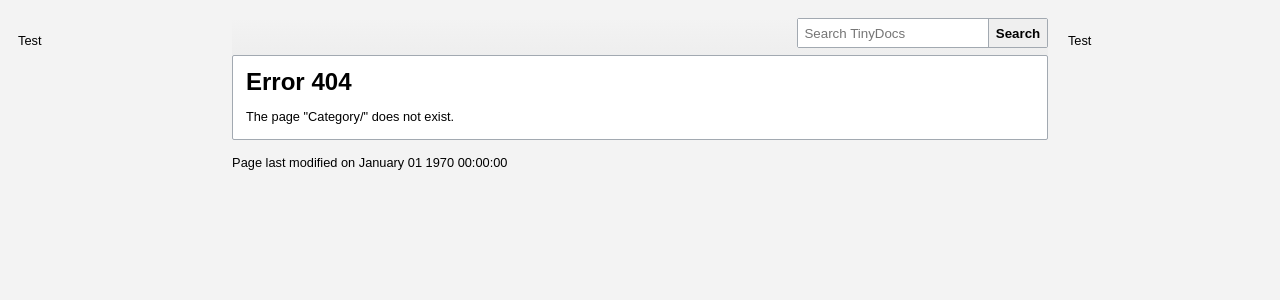
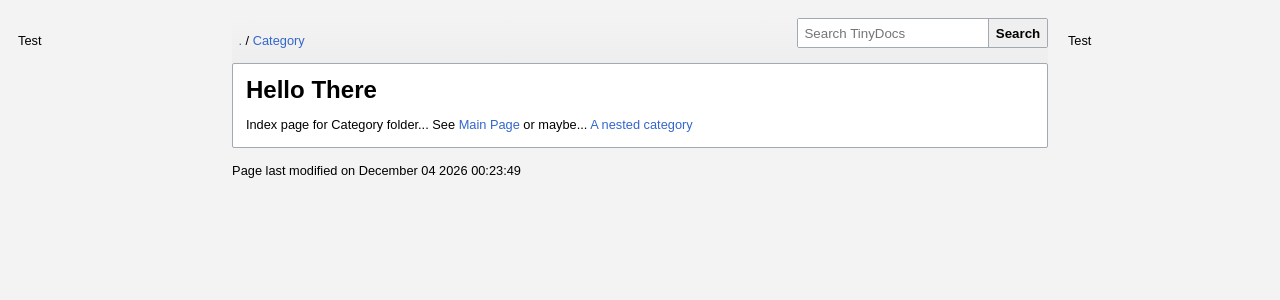
Before and after one commit to vortexint/tinyDocs, a PHP site: page /index.php?p=Category/ in a window 1280 px wide. Shown: the top 300 px of the page. Run offline with PHP 8.4, Linux system fonts and the light colour scheme; data that the repository does not hold is empty.

Commit message:
breadcrumbs

```diff
--- a/content/Category/index.md
+++ b/content/Category/index.md
@@ -1,2 +1,2 @@
 # Hello There
-Index page for Category folder... See [Main Page](?p=index)
+Index page for Category folder... See [Main Page](/) or maybe... [A nested category](?p=Category/AnotherOne)
--- a/index.php
+++ b/index.php
@@ -15,24 +15,17 @@ $modules = explode(',', $ini['modules']);
 
 // State
 
-$page = $_GET['p'];
+$page = isset($_GET['p']) ? $_GET['p'] : 'index'; // if nothing, default to index
+
+if(is_dir('content/'. $page)) // if this is true, it's a category
+    $page = $page . '/index';
+
+$md_path = 'content/' . $page . '.md';
+$page_exists = file_exists($md_path);
 
 
-if ( $page === 'index') {
-    header('Location: /');
-    exit;
-}
-
-if (!$page)
-    $page = 'index';
-
-$page_path = 'content/' . $page . '.md';
-$page_exists = file_exists($page_path);
-
-// if "index" is in the URL, remove it
-
 // variables that modules can edit to add additional content to each respective tag
-$additionalHead;
+$additionalHead = '';
 $additionalContent = '';
 $additionalBody = '';
 
@@ -44,21 +37,17 @@ foreach ($modules as $module) {
 
 function create_page_contents()
 {
-    if ($GLOBALS['page']) {
     $Parsedown = new Parsedown();
     // check if the page exists
     if (!$GLOBALS['page_exists']) {
         ?>
         <h1>Error 404</h1>
         <p>The page "<?php echo $GLOBALS['page']; ?>" does not exist.</p>
+        <p>Return to <a href="/">Main Page</a></p>
         <?php
         return;
     }
-        echo $Parsedown->text(file_get_contents($GLOBALS['page_path']));
-    } else {
-        // No 'page' parameter found in the URL redirect to ?page=Main
-        header("Location:?p=index");
-    }
+    echo $Parsedown->text(file_get_contents($GLOBALS['md_path']));
 }
 ?>
 
@@ -90,6 +79,28 @@ function create_page_contents()
     <!-- Middle column -->
     <div>
         <div class="navigation">
+            <div class="left">
+                <p class="breadcrumbs">
+                <?php
+                // Breadcrumbs
+                $page = isset($_GET['p']) ? $_GET['p'] : '';
+                $breadcrumbs = explode('/', './' . $page);
+                $breadcrumbString = '';
+
+                $currentPath = '';
+                $breadcrumbLinks = [];
+
+                foreach ($breadcrumbs as $breadcrumb) {
+                    if ($breadcrumb !== '') { // Skip empty breadcrumbs
+                        $currentPath .= $breadcrumb . '/';
+                        $breadcrumbLinks[] = '<a href="' . rtrim($currentPath, '/') . '">' . ucfirst($breadcrumb) . '</a>';
+                    }
+                }
+
+                echo implode(' / ', $breadcrumbLinks);
+                ?>
+                </p>
+            </div>
             <div class="right">
                 <input type="search" placeholder="Search <?php echo $title?> "><input class="search" type="button" value="Search">
             </div>
@@ -103,8 +114,8 @@ function create_page_contents()
         <footer>
             <p>
             <?php
-            if (isset($page))
-                echo "Page last modified on " . date('F d Y H:i:s', filemtime($page_path))
+            if ($page_exists)
+                echo "Page last modified on " . date('F d Y H:i:s', filemtime($md_path))
             ?></p>
         </footer>
     </div>
--- a/styles/themes/Legacy.css
+++ b/styles/themes/Legacy.css
@@ -47,6 +47,14 @@ a:hover {
   border-radius: 2px;
 }
 
+.navigation .left {
+  float: left;
+}
+
+.navigation .left .breadcrumbs {
+  padding-left: 0.5em;
+}
+
 .navigation .right input {
   border: none;
   padding: 0.5em;
```
Also changed, not shown: content/Category/AnotherOne/index.md (added, +7 -0 lines), content/index.md (+2 -2 lines), content/page.md (added, +2 -0 lines). Lines whose indentation alone changed are shown as unchanged.
